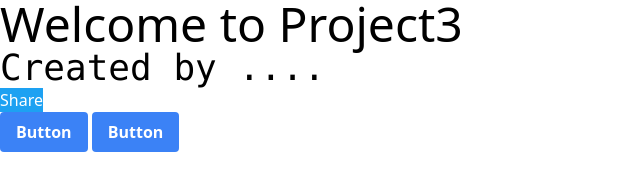
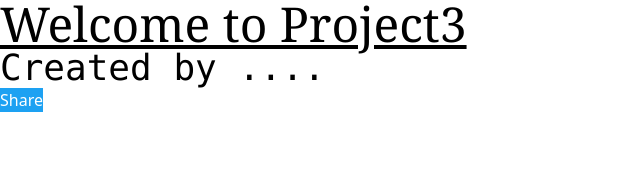
Before and after one commit to shatfield4/cpsc349-project3, a website: page index.html in a window 1280 px wide. Shown: the whole page, without its empty margins (0-640 px from the left). Drawn offline with Linux system fonts and the light colour scheme.

Commit message:
fix the browsersync

```diff
--- a/index.html
+++ b/index.html
@@ -8,7 +8,7 @@
     <body>
         <div>
             <div>
-                <h1 class="text-5xl font-sans">
+                <h1 class="text-5xl font-serif underline">
                     Welcome to Project3
                 </h1>
 
@@ -17,12 +17,6 @@
                 </h2>
                 <button class="bg-[#1da1f2] text-white"> Share</button>
             </div>
-            <button class="bg-blue-500 hover:bg-blue-700 text-white font-bold py-2 px-4 rounded">
-                Button
-              </button>
-              <button class="bg-blue-500 hover:bg-blue-700 text-white font-bold py-2 px-4 rounded">
-                Button
-              </button>
         </div>
     </body>
 </html>
--- a/package.json
+++ b/package.json
@@ -4,9 +4,10 @@
     "postcss": "^8.4.19"
   },
   "scripts": {
+    "dev": "browser-sync start --server --startPath ./index.html --files '*.html,*.css,*.js'",
     "build-css": "tailwindcss build -i style.css -o css/style.css",
     "tailwind": "tailwindcss -i style.css -o css/style.css --watch",
-    "start": "browser-sync start --server --startPath /index.html --files '*.html,*.css,*.js'"
+    "start": "npm-run-all --parallel dev tailwind"
   },
   "devDependencies": {
     "npm-run-all": "^4.1.5",
```
Also changed, not shown: css/style.css.
